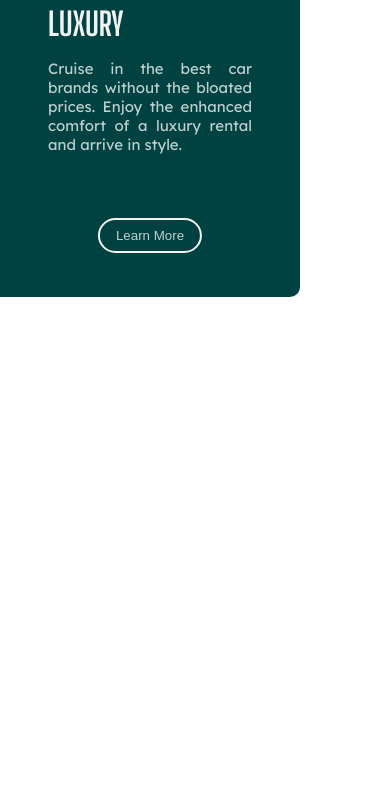
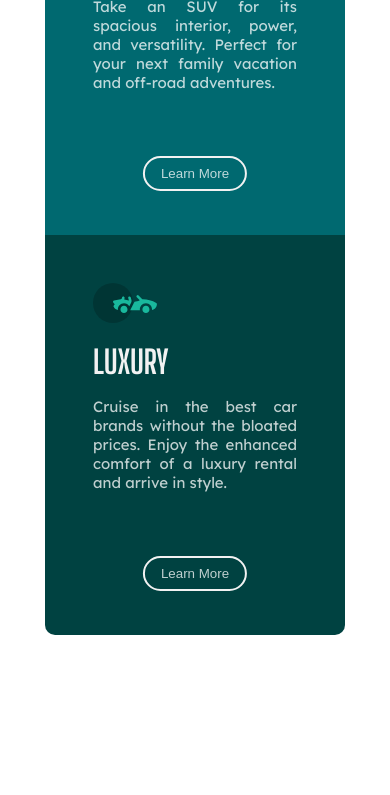
Before and after one commit to KruzadeR-VictoR/Responsive-card-layout, a plain HTML site: page index.html in a window 390 px wide. Shown: the part 725-1520 px from the top of the page. Before the commit the page ends 1022 px from the top, so only its background shows below. Drawn offline with Linux system fonts and the light colour scheme.

Commit message:
Final commit wd changes

```diff
--- a/style.scss
+++ b/style.scss
@@ -10,6 +10,9 @@ $deca: "Lexend Deca", sans-serif;
 }
 body {
   height: 100vh;
+  // position: relative;
+  // top:50%;
+  // transform: translateY(50%);
   display: flex;
   justify-content: center;
   align-items: center;
@@ -64,3 +67,20 @@ body {
     border-radius: 0 10px 10px 0;
   }
 }
+
+//| Mobile Responsive
+@media only screen and (max-width: 600px) {
+  body {
+    height: calc(100vh + 100%);
+    margin: 10rem;
+  }
+  .card {
+    border-radius: 10px 10px 0 0 !important;
+  }
+  .card:nth-of-type(2){
+    border-radius: 0 !important;
+  }
+  .card:nth-of-type(3) {
+    border-radius: 0 0 10px 10px !important;
+  }
+}
```
Also changed, not shown: style.css, 1 other file.
